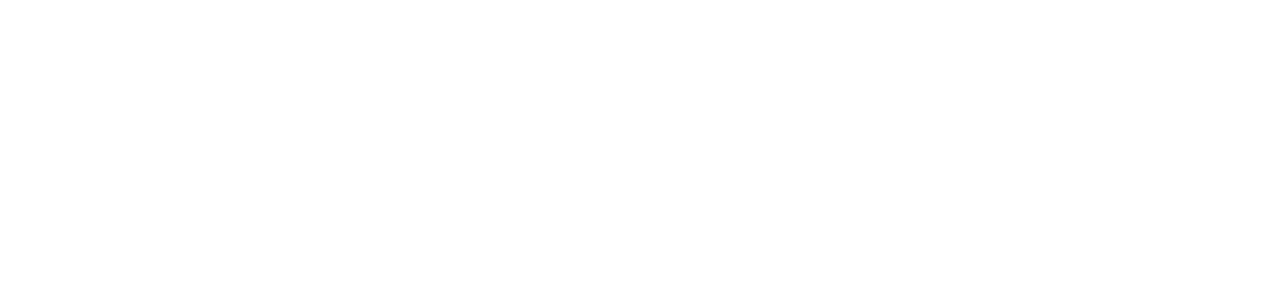
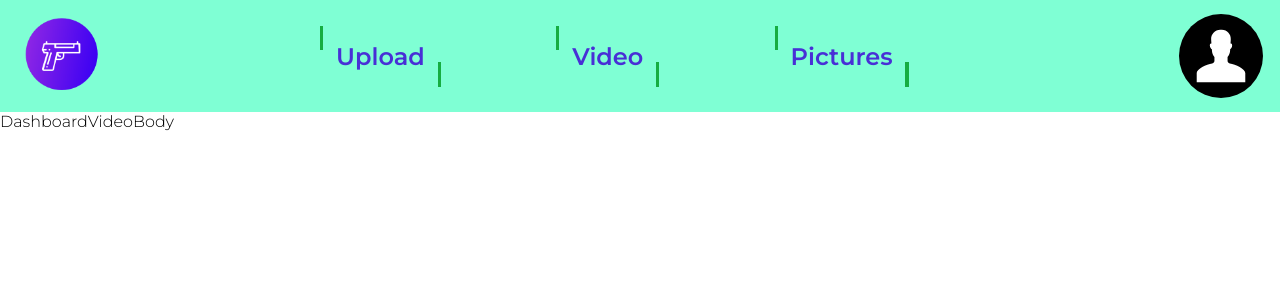
Before and after one commit to Binodsubedi/Shoot, a React (Create React App) app: page /dashboard/video in a window 1280 px wide. Before the commit this address had no page. Shown: the top 300 px of the page. Built offline with nearby package versions, Linux system fonts and the light colour scheme.

Commit message:
Dashboard Video section added

```diff
--- /dev/null
+++ b/sass/_dashboardVideoSeparation.scss
@@ -0,0 +1,7 @@
+.DVContainer{
+    height: 100%;
+    width: 100%;
+    display: grid;
+    grid-template-columns: [container-start] 1fr [center-start] repeat(6, [col-start] minmax(min-content, 16.66rem) [col-end]) [center-end] 1fr [container-end];
+    grid-template-rows: 14vh minmax(86vh, min-content);
+}
--- /dev/null
+++ b/sass/dashboardVideo.scss
@@ -0,0 +1,2 @@
+@import './reset';
+@import './dashboardVideoSeparation';
--- a/src/components/dashboardComp/dashboardUploadBody.tsx
+++ b/src/components/dashboardComp/dashboardUploadBody.tsx
@@ -21,8 +21,8 @@ const DashboardUploadBody = ({name}) => {
     <div className={name}>
         <form className='DUBody--mainContainer'>
           <input type="file" className='DUBody--mainContainer__file' onChange={(e)=>changeAction(e)} />
-          <input type="text" placeholder='Name' value={FileName} onChange={(e)=>SetFileName(e.target.value)} required />
-          <button >Submit</button>
+          <input type="text" placeholder='Name' className='DUBody--mainContainer__fileName' value={FileName} onChange={(e)=>SetFileName(e.target.value)} required />
+          <button >Upload</button>
         </form>
     </div>
   )
--- /dev/null
+++ b/src/components/dashboardComp/dashboardVideoBody.tsx
@@ -0,0 +1,9 @@
+import React from 'react'
+
+const DashboardVideoBody = ({name}) => {
+  return (
+    <div className={name}>DashboardVideoBody</div>
+  )
+}
+
+export default DashboardVideoBody
--- a/src/components/dashboard_upload.tsx
+++ b/src/components/dashboard_upload.tsx
@@ -3,7 +3,7 @@ import NavBar from './dashboardComp/dashboardNav'
 import MainArea from './dashboardComp/dashboardUploadBody'
 import './../styles/dashboardUpload.css'
 
-const dashboard_upload = () => {
+const Dashboard_upload = () => {
   return (
 
     <div className='DUContainer'>
@@ -14,4 +14,4 @@ const dashboard_upload = () => {
   )
 }
 
-export default dashboard_upload
+export default Dashboard_upload
--- a/src/components/dashboard_video.tsx
+++ b/src/components/dashboard_video.tsx
@@ -1,9 +1,17 @@
 import React from 'react'
+import NavBar from './dashboardComp/dashboardNav'
+import MainArea from './dashboardComp/dashboardVideoBody'
+import './../styles/dashboardVideo.css'
 
-const dashboard_video = () => {
+const Dashboard_video = () => {
   return (
-    <div>dashboard_video</div>
+
+    <div className='DVContainer'>
+    <NavBar name='DNav' />
+    <MainArea name='DVBody' />
+    </div>
+
   )
 }
 
-export default dashboard_video
+export default Dashboard_video
--- a/src/index.tsx
+++ b/src/index.tsx
@@ -5,7 +5,7 @@ import Welcome from "./components/welcome";
 import Signup from "./components/signup";
 import Login from "./components/login";
 import DashboardUpload from "./components/dashboard_upload";
-
+import DashboardVideo from "./components/dashboard_video";
 
 
 class App extends React.Component{
@@ -17,6 +17,7 @@ class App extends React.Component{
                 <Route path="/signup" element={<Signup/>}/>
                 <Route path="/login" element={<Login/>}/>
                 <Route path="/dashboard/upload" element={<DashboardUpload/>}/>
+                <Route path="/dashboard/video" element={<DashboardVideo/>}/>
             </Routes>
 
             </BrowserRouter>
--- a/src/styles/dashboardUpload.css
+++ b/src/styles/dashboardUpload.css
@@ -141,4 +141,17 @@ a {
   background-size: cover;
   background-repeat: no-repeat;
 }
+
+.DUBody--mainContainer__fileName {
+  font-size: 1rem;
+  padding-left: 0.3rem;
+  border-radius: 0.4rem;
+}
+
+.DUBody--mainContainer button {
+  font-size: 1.2rem;
+  padding: 0.2rem;
+  border-radius: 0.3rem;
+  cursor: pointer;
+}
 /*# sourceMappingURL=dashboardUpload.css.map */
--- /dev/null
+++ b/src/styles/dashboardVideo.css
@@ -0,0 +1,24 @@
+*,
+*::after,
+*::before {
+  padding: 0;
+  margin: 0;
+  box-sizing: border-box;
+}
+
+html {
+  font-family: 'Montserrat', sans-serif;
+}
+
+a {
+  text-decoration: none;
+}
+
+.DVContainer {
+  height: 100%;
+  width: 100%;
+  display: grid;
+  grid-template-columns: [container-start] 1fr [center-start] repeat(6, [col-start] minmax(min-content, 16.66rem) [col-end]) [center-end] 1fr [container-end];
+  grid-template-rows: 14vh minmax(86vh, min-content);
+}
+/*# sourceMappingURL=dashboardVideo.css.map */
```
Also changed, not shown: sass/_uploadSeparation.scss (+14 -0 lines), 2 other files (tests, documents, lock files or other folders).
